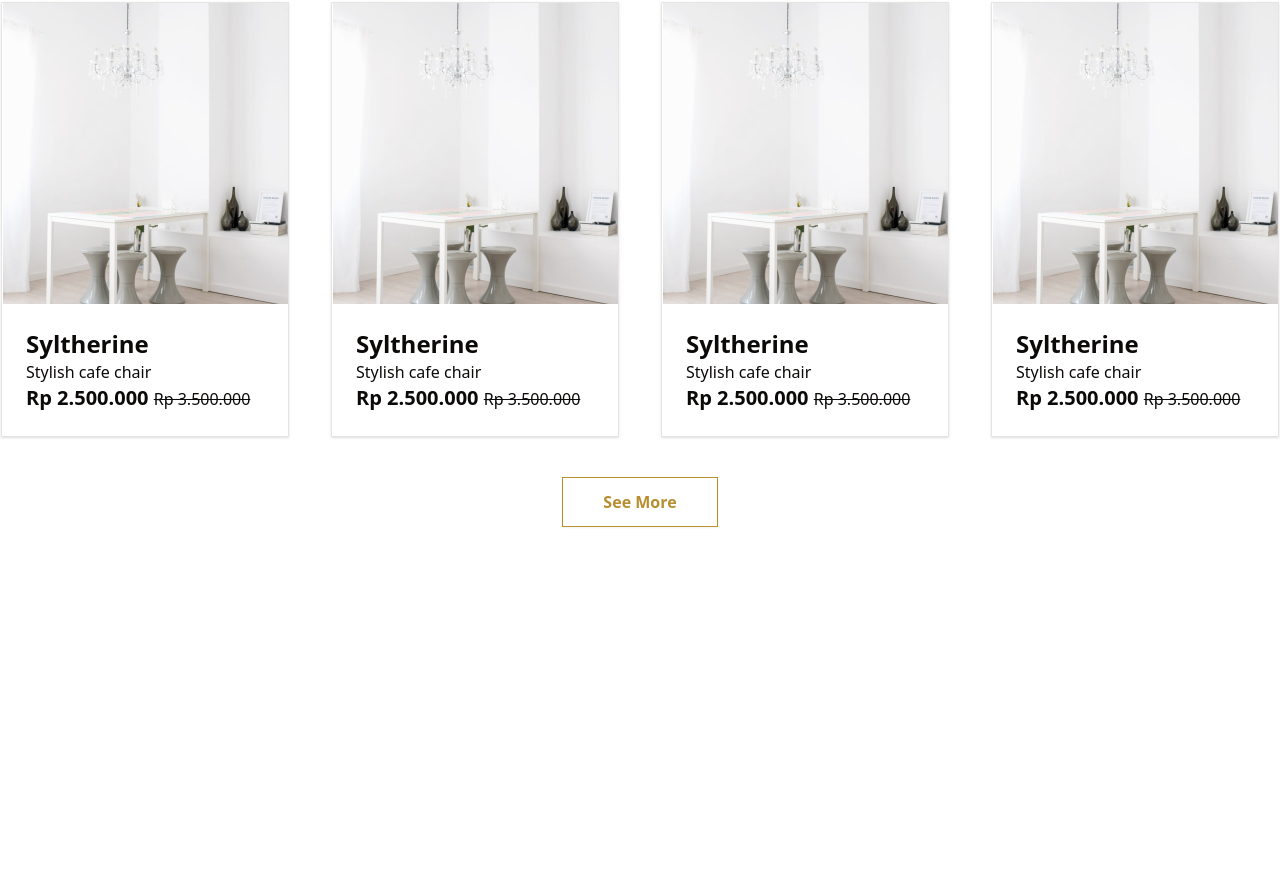
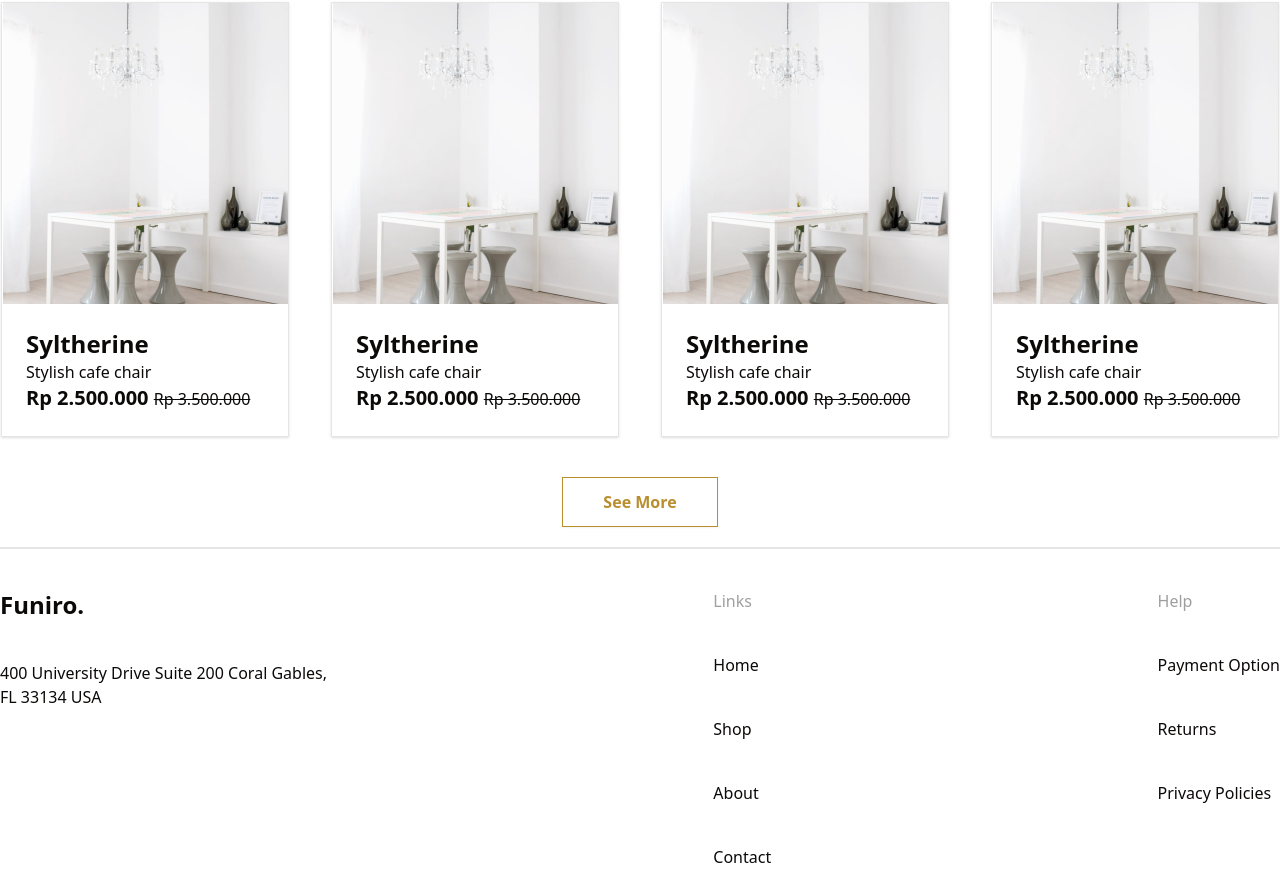
Before and after one commit to ShawonMondol-Shibu/Furniro-shop, a Next.js app: page / in a window 1280 px wide. Shown: the part 3625-4494 px from the top of the page. Before the commit the page ends 4172 px from the top, so only its background shows below. Built offline with nearby package versions, Linux system fonts and the light colour scheme.

Commit message:
Footer is added

```diff
--- a/app/globals.css
+++ b/app/globals.css
@@ -79,6 +79,7 @@
 --bgPrimary:#FFF3E3;
 --textPrimary:#B88E2F;
 --textSecondary: #333333;
+--textGray: #9F9F9F;
 }
 
 .dark {
--- a/app/layout.tsx
+++ b/app/layout.tsx
@@ -2,6 +2,7 @@ import type { Metadata } from "next";
 import { Geist, Geist_Mono } from "next/font/google";
 import "./globals.css";
 import Navbar from "@/components/layouts/Navbar";
+import Footer from "@/components/layouts/Footer";
 
 const geistSans = Geist({
   variable: "--font-geist-sans",
@@ -30,6 +31,7 @@ export default function RootLayout({
       >
         <Navbar/>
         {children}
+        <Footer/>
       </body>
     </html>
   );
--- a/app/page.tsx
+++ b/app/page.tsx
@@ -8,6 +8,7 @@ export default function Home() {
       <Header/>
       <BrowseRange/>
       <OurProducts/>
+
     </>
   );
 }
--- /dev/null
+++ b/components/layouts/Footer.tsx
@@ -0,0 +1,57 @@
+import Link from "next/link";
+import React from "react";
+
+export default function Footer() {
+    const footerLinks = [
+        {name:"Home", url:"#"},
+        {name:"Shop", url:"#"},
+        {name:"About", url:"#"},
+        {name:"Contact", url:"#"},
+    ]
+
+    const footerHelp = [
+        {name:"Payment Option", url:"#"},
+        {name:"Returns", url:"#"},
+        {name:"Privacy Policies", url:"#"},
+    ]
+  return (
+    <footer className="border-t-2">
+      <div className="container m-auto mt-10 flex items-start justify-between gap-10">
+        <div className="space-y-10">
+          <h2 className="text-2xl font-bold ">Funiro.</h2>
+          <div>
+            <p>400 University Drive Suite 200 Coral Gables,</p>
+            <p>FL 33134 USA</p>
+          </div>
+        </div>
+
+{/* Footer Links Here */}
+        <div>
+            <ul className="space-y-10 text-base font-medium">
+            <p className="text-(--textGray)">Links</p>
+                {
+                    footerLinks.map((link, i)=><li key={i}>
+                    <Link href={link.url}>{link.name}</Link>
+                </li>)
+                }
+
+            </ul>
+        </div>
+
+{/* Footer Help Here */}
+        <div>
+            <ul className="space-y-10 text-base font-medium">
+            <p className="text-(--textGray)">Help</p>
+                {
+                    footerHelp.map((link, i)=><li key={i}>
+                    <Link href={link.url}>{link.name}</Link>
+                </li>)
+                }
+
+            </ul>
+        </div>
+
+      </div>
+    </footer>
+  );
+}
--- a/components/ui/Title.tsx
+++ b/components/ui/Title.tsx
@@ -2,6 +2,6 @@ import React from 'react'
 
 export default function Title({children, className}:{children:React.ReactNode, className:string}) {
   return (
-    <h2 className={`${{className}} text-4xl font-bold text-()`}>{children}</h2>
+    <h2 className={`${{className}} text-4xl font-bold text-(--textSecondary)`}>{children}</h2>
   )
 }
```
